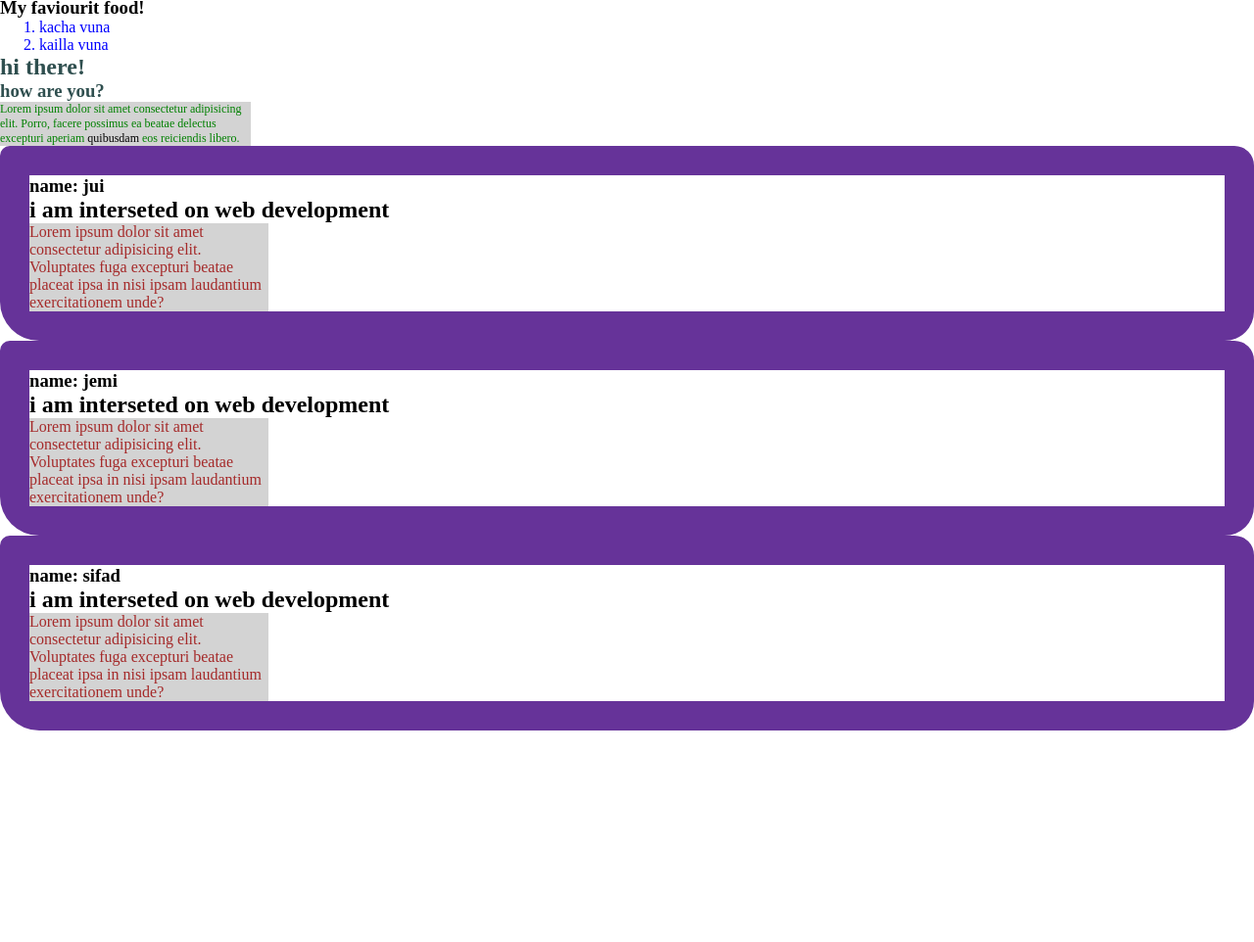
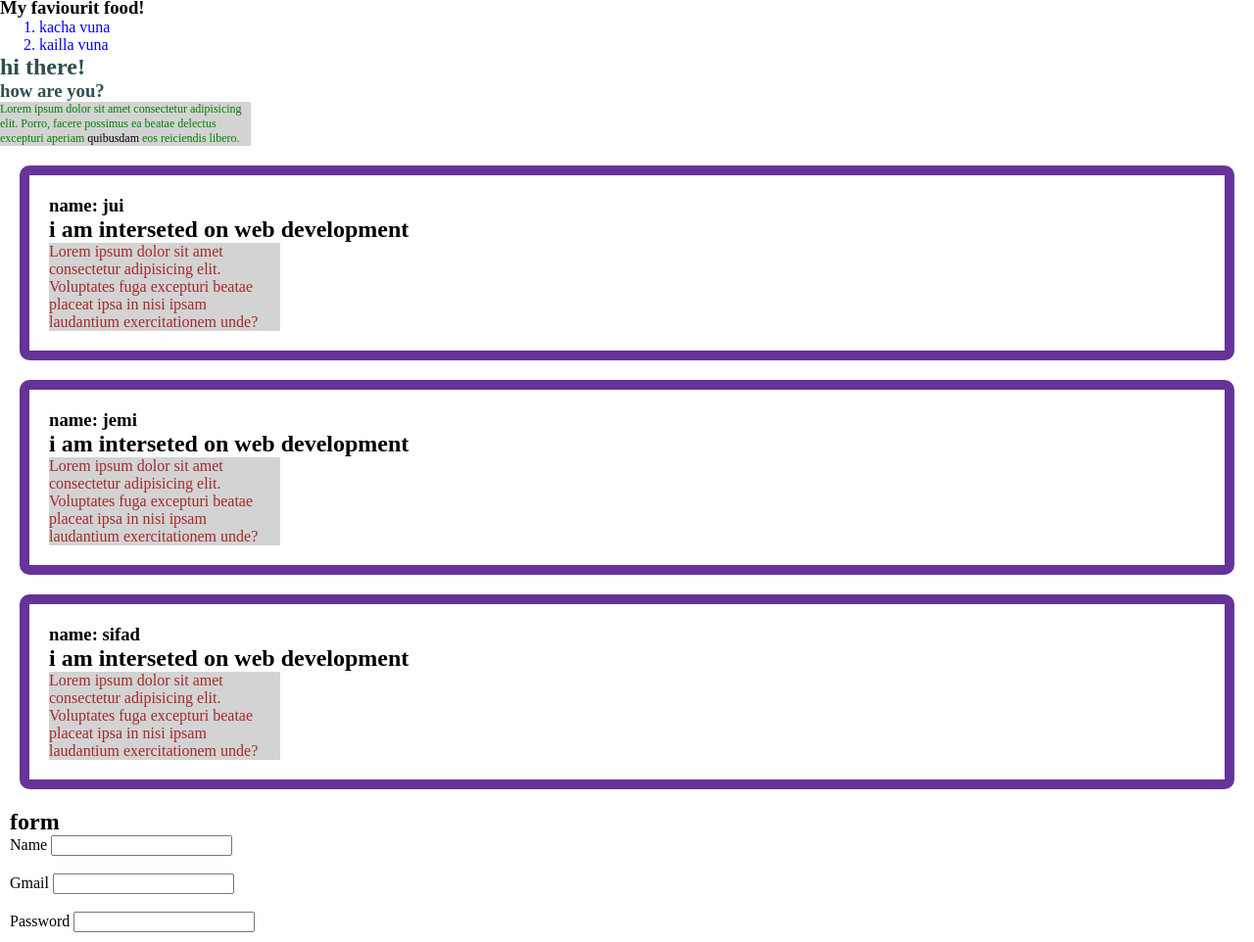
Before and after one commit to for-sifad/CSS, a plain HTML site: page index.html in a window 1280 px wide. Shown: the part 166-1128 px from the top of the page at 98% size. Before the commit the page ends 912 px from the top, so only its background shows below. Drawn offline with Linux system fonts and the light colour scheme.

Commit message:
learned about css box model , attribute and fixed the bug.

```diff
--- a/index.html
+++ b/index.html
@@ -7,7 +7,7 @@
     <title>First Css</title>
     <!-- example of embedded css -->
     <style>
-        *{
+        * {
             margin: 0%;
         }
 
@@ -35,19 +35,33 @@
 
         .same1,
         .same2 {
-            color:darkslategray;
+            color: darkslategray;
         }
 
-        .size{
+        .size {
             font-size: 12px;
         }
 
         .border {
-            border: 30px solid rebeccapurple;
+            border: 10px solid rebeccapurple;
             border-radius: 10px;
-             border-radius: 10px 20px; /* TOP-BOTTOM LEFT-RIGHT */
-            border-radius: 10px 20px 30px; /* TOP LEFT-RIGHT BOTTOM */
-            border-radius: 10px 20px 30px 40px; /* TOP LEFT BOTTOM RIGHT */
+            margin: 20px;
+            padding: 20px;
+
+            /*
+            TOP-BOTTOM LEFT-RIGHT
+            border-radius: 10px 20px;
+
+            TOP LEFT-RIGHT BOTTOM
+            border-radius: 10px 20px 30px;
+
+            TOP LEFT BOTTOM RIGHT
+            border-radius: 10px 20px 30px 40px;
+            */
+        }
+
+        input[type="text"]{
+            color: brown;
         }
     </style>
 </head>
@@ -77,30 +91,52 @@
     <div>
         <h2 class="same1">hi there!</h2>
         <h3 class="same2">how are you?</h3>
-        <p class="common size">Lorem ipsum dolor sit amet consectetur adipisicing elit. Porro, facere possimus ea beatae delectus excepturi aperiam <span style="color: black">quibusdam</span> eos reiciendis libero.</p>
+        <p class="common size">Lorem ipsum dolor sit amet consectetur adipisicing elit. Porro, facere possimus ea beatae
+            delectus excepturi aperiam <span style="color: black">quibusdam</span> eos reiciendis libero.</p>
     </div>
 
     <div class="border">
         <h3>name: jui</h3>
         <h2>i am interseted on web development</h2>
         <p>
-            Lorem ipsum dolor sit amet consectetur adipisicing elit. Voluptates fuga excepturi beatae placeat ipsa in nisi ipsam laudantium exercitationem unde?
+            Lorem ipsum dolor sit amet consectetur adipisicing elit. Voluptates fuga excepturi beatae placeat ipsa in
+            nisi ipsam laudantium exercitationem unde?
         </p>
     </div>
     <div class="border">
         <h3>name: jemi</h3>
         <h2>i am interseted on web development</h2>
         <p>
-            Lorem ipsum dolor sit amet consectetur adipisicing elit. Voluptates fuga excepturi beatae placeat ipsa in nisi ipsam laudantium exercitationem unde?
+            Lorem ipsum dolor sit amet consectetur adipisicing elit. Voluptates fuga excepturi beatae placeat ipsa in
+            nisi ipsam laudantium exercitationem unde?
         </p>
     </div>
     <div class="border">
         <h3>name: sifad</h3>
         <h2>i am interseted on web development</h2>
         <p>
-            Lorem ipsum dolor sit amet consectetur adipisicing elit. Voluptates fuga excepturi beatae placeat ipsa in nisi ipsam laudantium exercitationem unde?
+            Lorem ipsum dolor sit amet consectetur adipisicing elit. Voluptates fuga excepturi beatae placeat ipsa in
+            nisi ipsam laudantium exercitationem unde?
         </p>
     </div>
+
+    <form style="margin: 10px">
+        <h2>form</h2>
+        <label>Name</label>
+        <input type="text">
+
+        <br />
+        <br />
+
+        <label>Gmail</label>
+        <input type="email">
+
+        <br />
+        <br />
+
+        <label>Password</label>
+        <input type="pass">
+    </form>
 </body>
 
 </html>
```
